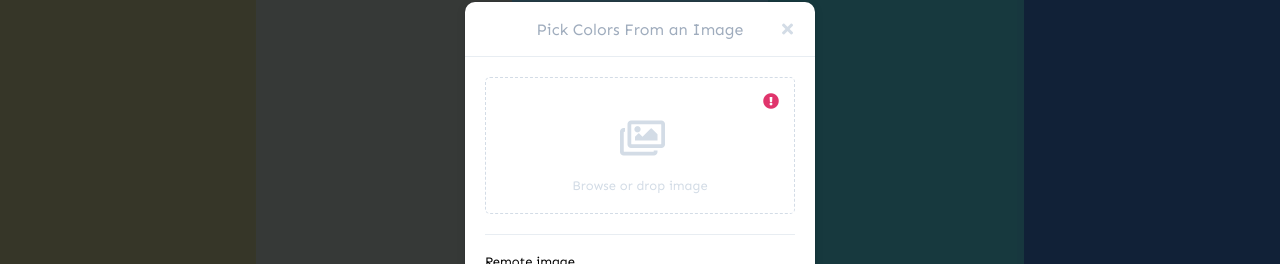
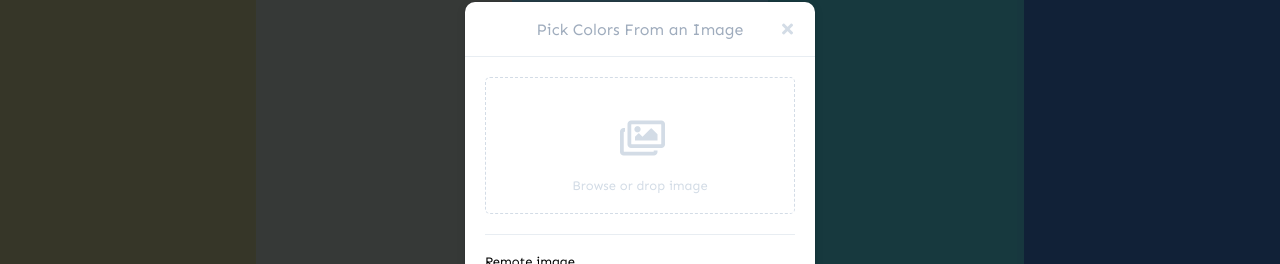
Before and after one commit to hollowic/fancy-colors, a React (Create React App) app: page / in a window 1280 px wide. Both pictures are taken after a click on the icon 1071 px from the left and 81 px from the top of the page. Shown: the part 188-452 px from the top of the page. Built offline with nearby package versions, Linux system fonts and the light colour scheme.

Commit message:
Added error state

```diff
--- a/src/Comp/NavBar/Modals/UploadModal.jsx
+++ b/src/Comp/NavBar/Modals/UploadModal.jsx
@@ -1,4 +1,4 @@
-import React from "react";
+import React, { useState } from "react";
 import { makeStyles } from "@material-ui/core/styles";
 import Modal from "@material-ui/core/Modal";
 import Backdrop from "@material-ui/core/Backdrop";
@@ -116,6 +116,7 @@ const useStyles = makeStyles((theme) => ({
 
 export default function UploadModal({ open, handleClose }) {
   const classes = useStyles();
+  const [error, setError] = useState(null);
 
   const handleFileChange = (e) => {
     if (e.target.files[0]) {
@@ -127,6 +128,7 @@ export default function UploadModal({ open, handleClose }) {
           //do someshit
         }
       } else {
+        setError(true);
         console.log("uh oh something went wrong");
       }
     }
@@ -160,7 +162,12 @@ export default function UploadModal({ open, handleClose }) {
               </div>
             </div>
             <div className={classes.imagePickerArea}>
-              <Tooltip title="This is not a valid image" arrow placement="top">
+              {error && (
+                <Tooltip
+                  title="This is not a valid image"
+                  arrow
+                  placement="top"
+                >
                   <i
                     className="fas fa-exclamation-circle"
                     style={{
@@ -172,6 +179,7 @@ export default function UploadModal({ open, handleClose }) {
                     }}
                   />
                 </Tooltip>
+              )}
               <i
                 className="far fa-images"
                 style={{
```
Lines whose indentation alone changed are shown as unchanged.
